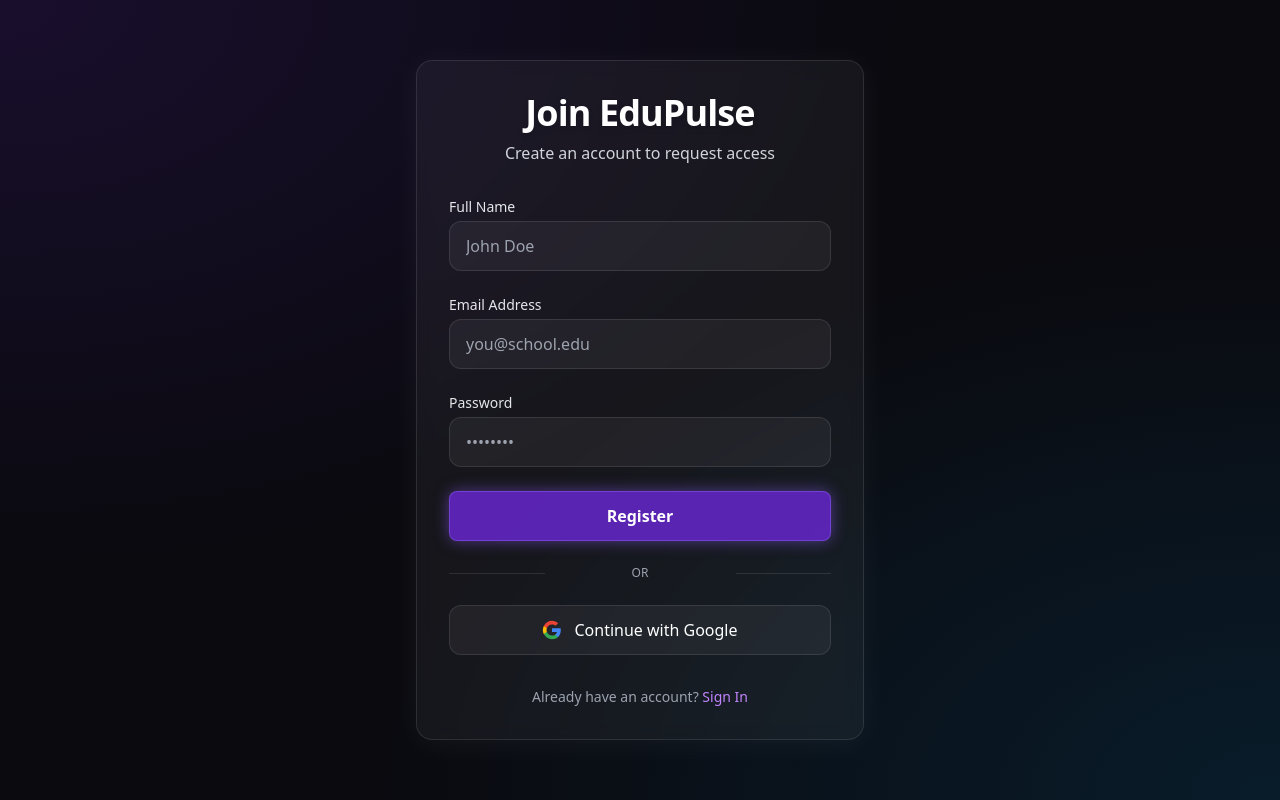
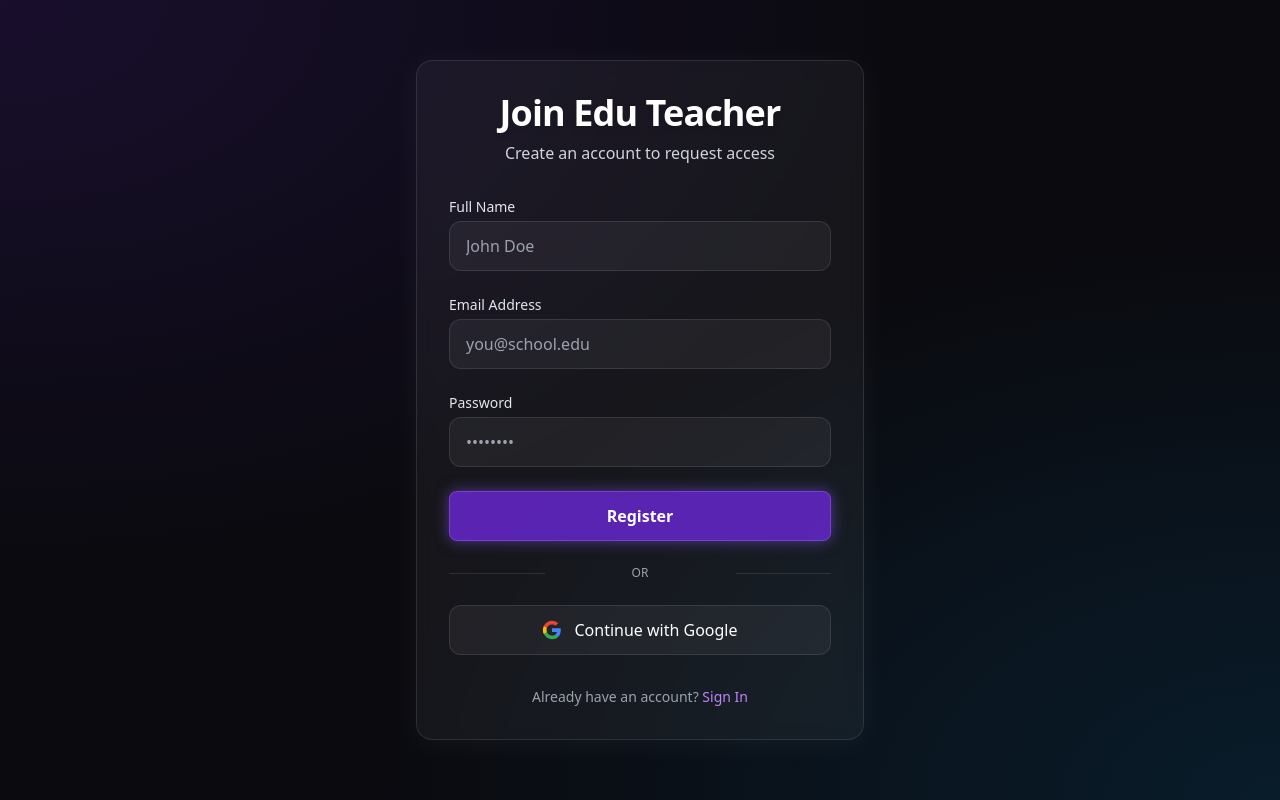
Before and after one commit to dadapuramghss/Dadapuram-School, a React (Vite) app in the folder frontend/: page /register in a window 1280 px wide. Built offline with nearby package versions, Linux system fonts and the light colour scheme; no server answers.

Commit message:
UI: Rename EduPulse to Edu Teacher across frontend

```diff
--- a/frontend/src/components/layout/TeacherLayout.jsx
+++ b/frontend/src/components/layout/TeacherLayout.jsx
@@ -33,7 +33,7 @@
             <img src="/dpm_logo.png" alt="Logo" className="w-full h-full object-contain" />
           </div>
           <h1 className="text-xl font-black bg-clip-text text-transparent bg-gradient-to-r from-indigo-600 to-purple-600 tracking-tight">
-            EduPulse
+            Edu Teacher
           </h1>
         </div>
         <button
@@ -66,7 +66,7 @@
                   <img src="/dpm_logo.png" alt="Logo" className="w-full h-full object-contain" />
                 </div>
                 <h1 className="text-2xl font-black bg-clip-text text-transparent bg-gradient-to-r from-indigo-600 to-purple-600 tracking-tight">
-                  EduPulse
+                  Edu Teacher
                 </h1>
               </div>
             )}
--- a/frontend/src/pages/Register.jsx
+++ b/frontend/src/pages/Register.jsx
@@ -54,7 +54,7 @@
       <GlassCard className="w-full max-w-md p-8">
         <div className="text-center mb-8">
           <h1 className="text-4xl font-bold mb-2 tracking-tight text-white drop-shadow-md">
-            Join EduPulse
+            Join Edu Teacher
           </h1>
           <p className="text-gray-300">Create an account to request access</p>
         </div>
--- a/frontend/vite.config.js
+++ b/frontend/vite.config.js
@@ -10,8 +10,8 @@
       registerType: 'autoUpdate',
       includeAssets: ['favicon.svg'],
       manifest: {
-        name: 'EduPulse / EduAdmin',
-        short_name: 'EduPulse',
+        name: 'Edu Teacher / EduAdmin',
+        short_name: 'Edu Teacher',
         description: 'Academic Analytics & Ranking Dashboard',
         theme_color: '#111827',
         background_color: '#0a0a0f',
```
